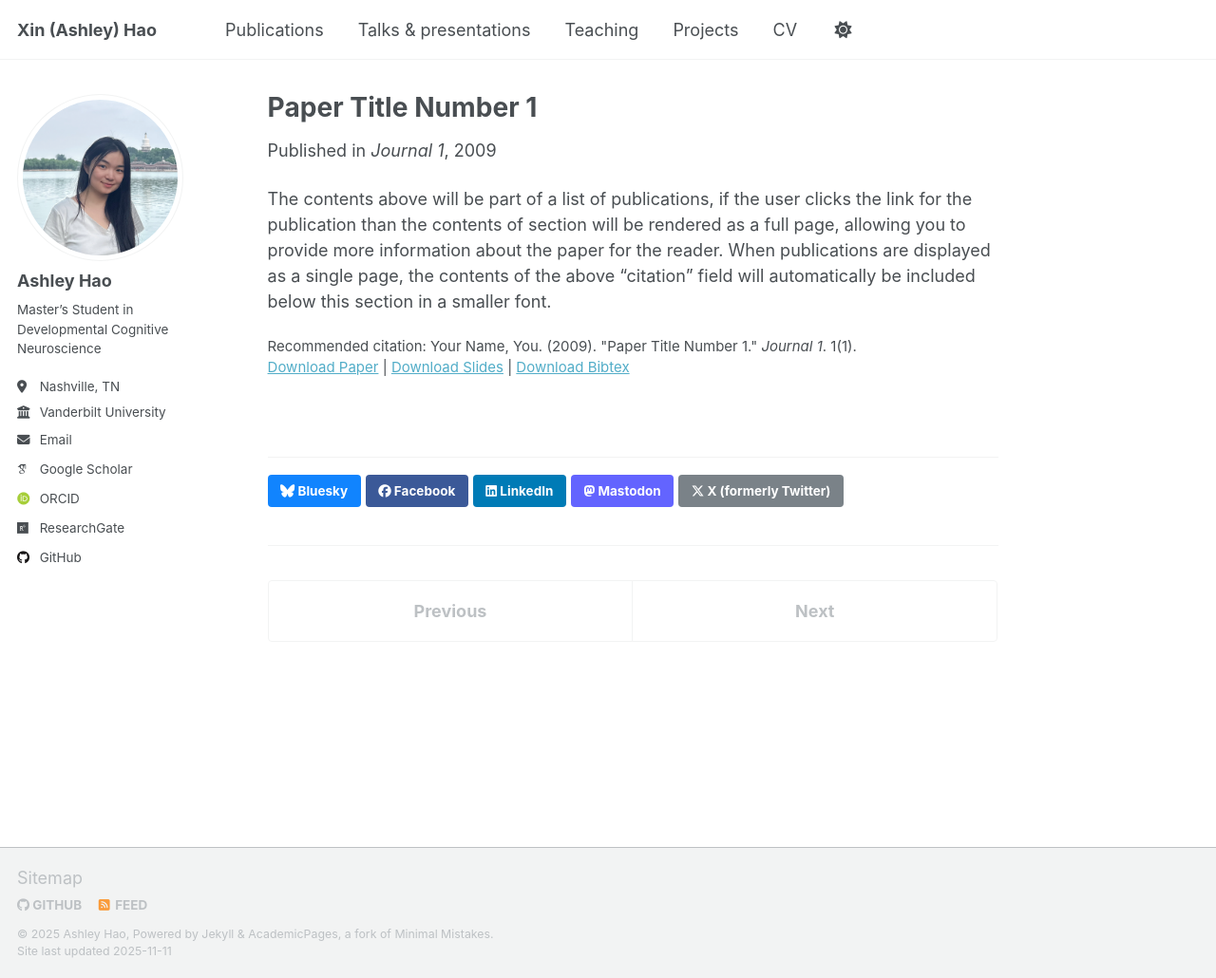
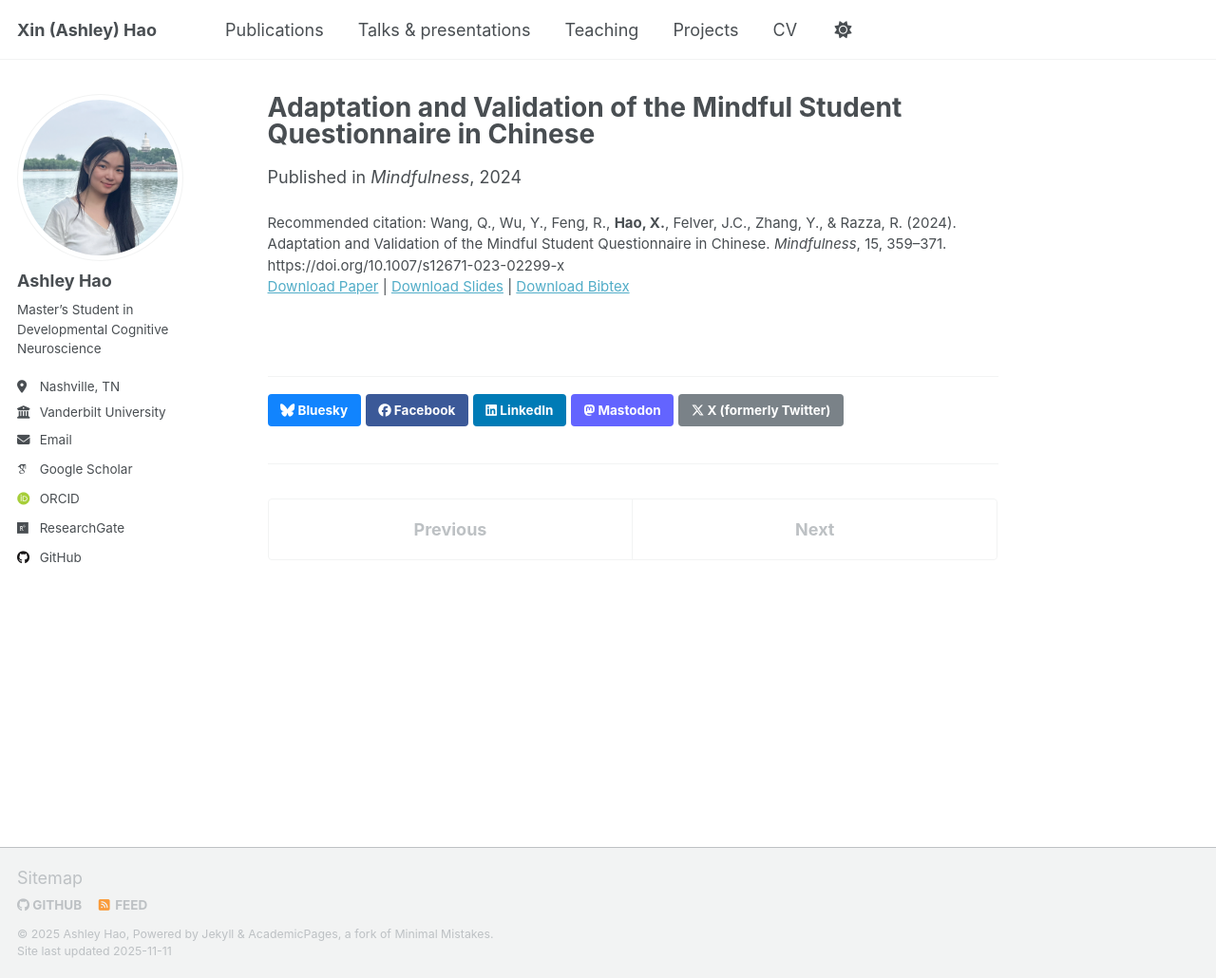
Before and after one commit to HaoXin529/haoxin529.github.io, a Jekyll site: the page built from _publications/2009-10-01-paper-title-number-1.md, in a window 1280 px wide and 1030 px high. Shown: the whole window at 95% size. Built offline with Jekyll 4.4.1, drawn with Linux system fonts in a browser that asks for light colours; some web fonts are replaced; a script that is not in the unit is left out.

Commit message:
Update 2009-10-01-paper-title-number-1.md

```diff
--- a/_publications/2009-10-01-paper-title-number-1.md
+++ b/_publications/2009-10-01-paper-title-number-1.md
@@ -1,14 +1,13 @@
 ---
-title: "Paper Title Number 1"
+title: "Adaptation and Validation of the Mindful Student Questionnaire in Chinese"
 collection: publications
 category: manuscripts
-permalink: /publication/2009-10-01-paper-title-number-1
-excerpt: 'This paper is about the number 1. The number 2 is left for future work.'
-date: 2009-10-01
-venue: 'Journal 1'
-slidesurl: 'https://academicpages.github.io/files/slides1.pdf'
-paperurl: 'https://academicpages.github.io/files/paper1.pdf'
-bibtexurl: 'https://academicpages.github.io/files/bibtex1.bib'
-citation: 'Your Name, You. (2009). &quot;Paper Title Number 1.&quot; <i>Journal 1</i>. 1(1).'
+permalink: /publication/2024-02-06-msq-chinese
+excerpt: "Validated a 15-item, three-factor Mindful Student Questionnaire (MSQ) among 2,910 Chinese adolescents, showing strong reliability and convergent/predictive validity."
+date: 2024-02-06
+venue: "Mindfulness"
+slidesurl: ""
+paperurl: "/files/paper1.pdf"
+bibtexurl: ""
+citation: "Wang, Q., Wu, Y., Feng, R., <b>Hao, X.</b>, Felver, J.C., Zhang, Y., & Razza, R. (2024). Adaptation and Validation of the Mindful Student Questionnaire in Chinese. <i>Mindfulness</i>, 15, 359–371. https://doi.org/10.1007/s12671-023-02299-x"
 ---
-The contents above will be part of a list of publications, if the user clicks the link for the publication than the contents of section will be rendered as a full page, allowing you to provide more information about the paper for the reader. When publications are displayed as a single page, the contents of the above "citation" field will automatically be included below this section in a smaller font.
```
